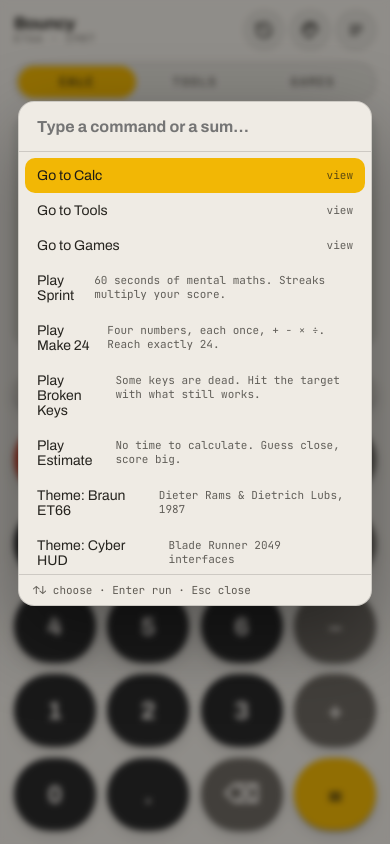
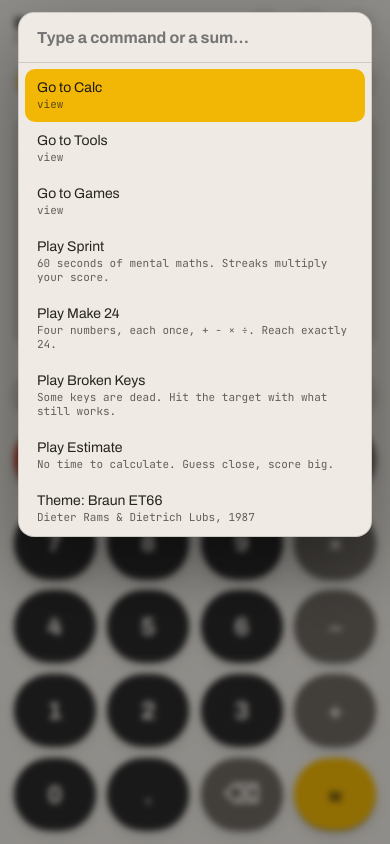
Before and after one commit to srn-n/calcraft, a website built with Vite: page index.html in a window 390 px wide. Both pictures are taken after a click on the button 356 px from the left and 30 px from the top of the page. Built offline with nearby package versions, Linux system fonts and the light colour scheme.

Commit message:
Palette: swipe scrolls instead of running the item under your finger

```diff
--- a/index.html
+++ b/index.html
@@ -119,7 +119,7 @@
     </p>
   </dialog>
 
-  <dialog class="palette" id="palette" aria-label="Command palette">
+  <dialog class="palette" id="palette" aria-label="Command palette" tabindex="-1">
     <input id="paletteInput" placeholder="Type a command or a sum…" autocomplete="off" spellcheck="false" maxlength="300" />
     <ul id="paletteList" role="listbox"></ul>
     <div class="palette-foot">↑↓ choose · Enter run · Esc close</div>
--- a/src/styles/base.css
+++ b/src/styles/base.css
@@ -323,8 +323,19 @@ dialog::backdrop { background: rgba(0,0,0,.4); backdrop-filter: blur(3px); }
 .palette[open] { animation: pop 260ms var(--spring); }
 @keyframes pop { from { transform: scale(.94); opacity: 0; } }
 .palette input { width: 100%; border: 0; border-bottom: 1px solid var(--border); background: transparent; color: var(--text); padding: 16px 18px; font: 600 16px var(--font-ui); outline: none; }
-.palette ul { list-style: none; margin: 0; padding: 6px; max-height: 50vh; overflow: auto; }
-.palette li { display: flex; justify-content: space-between; gap: 10px; padding: 10px 12px; border-radius: 10px; cursor: pointer; font: 500 14px var(--font-ui); }
+.palette ul { list-style: none; margin: 0; padding: 6px; max-height: 50vh; max-height: 56dvh; overflow-y: auto; overscroll-behavior: contain; -webkit-overflow-scrolling: touch; touch-action: pan-y; }
+.palette li { display: flex; justify-content: space-between; align-items: baseline; gap: 10px; padding: 10px 12px; border-radius: 10px; cursor: pointer; font: 500 14px var(--font-ui); -webkit-user-select: none; user-select: none; }
+.palette li > :first-child { flex: none; }
+.palette li .sub { text-align: right; min-width: 0; }
+.palette:focus { outline: none; }
+/* Phones: description under the title instead of squeezed beside it */
+@media (max-width: 559px) {
+  .palette { margin-top: calc(env(safe-area-inset-top) + 12px); }
+  .palette li { flex-direction: column; align-items: flex-start; gap: 2px; padding: 11px 12px; }
+  .palette li .sub { text-align: left; }
+  .palette-foot { display: none; } /* arrow-key / Esc hints mean nothing on a touch screen */
+}
+@media (pointer: coarse) { .palette li kbd { display: none; } } /* "Ctrl C", "F"… are keyboard-only */
 .palette li[aria-selected="true"] { background: var(--accent); color: var(--on-accent); }
 .palette li kbd, .palette li .sub { font: 500 11px var(--font-mono); opacity: .7; }
 .palette-foot { padding: 8px 14px; font: 500 11px var(--font-mono); color: var(--muted); border-top: 1px solid var(--border); }
--- a/src/ui/palette.js
+++ b/src/ui/palette.js
@@ -34,7 +34,10 @@ export function createPalette({ commands, onCalc, getAngle }) {
     }
     sel = Math.min(sel, Math.max(0, items.length - 1));
     list.replaceChildren(...items.map((c, i) =>
-      h('li', { role: 'option', 'aria-selected': String(i === sel), onpointerdown: (e) => { e.preventDefault(); run(i); }, onmousemove: () => { if (sel !== i) { sel = i; mark(); } } },
+      // Run on a completed tap/click, never on pointerdown: on phones a swipe to scroll starts with a
+      // pointerdown, so the item under your finger used to run (e.g. "Go to Calc") instead of scrolling.
+      // Mouse pointerdown is still cancelled so the search box keeps focus.
+      h('li', { role: 'option', 'aria-selected': String(i === sel), onclick: () => run(i), onpointerdown: (e) => { if (e.pointerType === 'mouse') e.preventDefault(); }, onmousemove: () => { if (sel !== i) { sel = i; mark(); } } },
         h('span', {}, c.title), c.keys ? h('kbd', {}, c.keys) : c.sub ? h('span.sub', {}, c.sub) : null)));
   }
   const mark = () => [...list.children].forEach((li, i) => li.setAttribute('aria-selected', String(i === sel)));
@@ -54,7 +57,13 @@ export function createPalette({ commands, onCalc, getAngle }) {
   dlg.addEventListener('click', (e) => { if (e.target === dlg) dlg.close(); });
 
   return {
-    open() { input.value = ''; sel = 0; render(); dlg.showModal(); input.focus(); },
+    open() {
+      input.value = ''; sel = 0; render(); dlg.showModal();
+      list.scrollTop = 0;
+      // On touch screens don't pop the keyboard over the list; tap the box to type.
+      if (!matchMedia('(pointer: coarse)').matches) input.focus();
+      else dlg.focus();
+    },
     isOpen: () => dlg.open,
   };
 }
```
